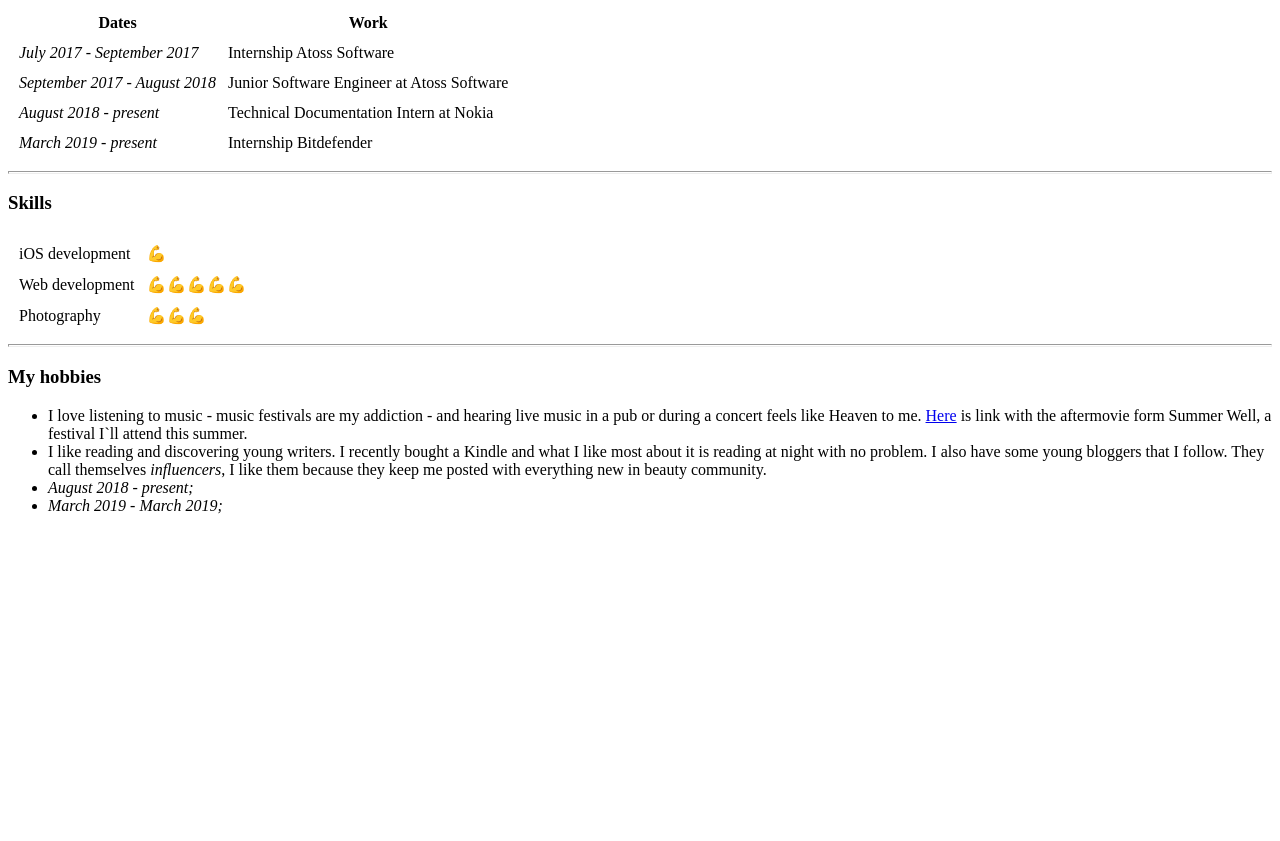
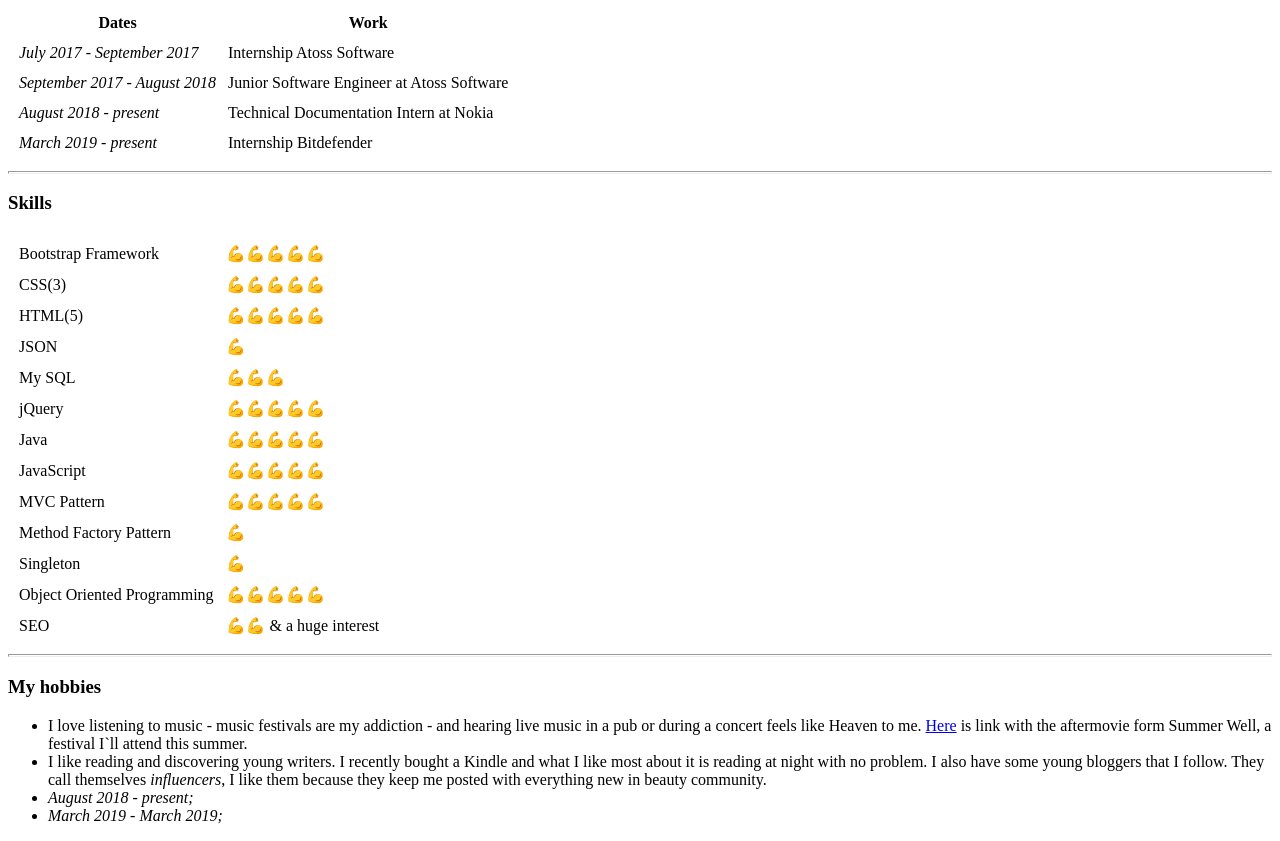
Before and after one commit to eumitzi/therealunicorn, a plain HTML site: page index.html in a window 1280 px wide. Shown: the part 801-1642 px from the top of the page. Before the commit the page ends 1332 px from the top, so only its background shows below. Drawn offline with Linux system fonts and the light colour scheme.

Commit message:
Updated skills section & re-uploaded the main page

```diff
--- a/index.html
+++ b/index.html
@@ -82,16 +82,56 @@
 
       <table cellspacing="10">
         <tr>
-          <td>iOS development</td>
+          <td>Bootstrap Framework</td>
+          <td>💪💪💪💪💪</td>
+        </tr>
+        <tr>
+          <td>CSS(3)</td>
+          <td>💪💪💪💪💪</td>
+        </tr>
+        <tr>
+          <td>HTML(5)</td>
+          <td>💪💪💪💪💪</td>
+        </tr>
+        <tr>
+          <td>JSON</td>
           <td>💪</td>
         </tr>
         <tr>
-          <td>Web development</td>
+          <td>My SQL</td>
+          <td>💪💪💪</td>
+        </tr>
+        <tr>
+          <td>jQuery</td>
           <td>💪💪💪💪💪</td>
         </tr>
         <tr>
-          <td>Photography</td>
-          <td>💪💪💪</td>
+          <td>Java</td>
+          <td>💪💪💪💪💪</td>
+        </tr>
+        <tr>
+          <td>JavaScript</td>
+          <td>💪💪💪💪💪</td>
+        </tr>
+        <tr>
+          <td>MVC Pattern</td>
+          <td>💪💪💪💪💪</td>
+        </tr>
+        <tr>
+          <td>Method Factory Pattern</td>
+          <td>💪</td>
+        </tr>
+        <tr>
+          <td>Singleton</td>
+          <td>💪</td>
+        </tr>
+        <tr>
+          <td>Object Oriented Programming</td>
+          <td>💪💪💪💪💪</td>
+        </tr>
+        <tr>
+          <td>SEO</td>
+          <td>💪💪 & a huge interest</td>
         </tr>
       </table>
 
```
